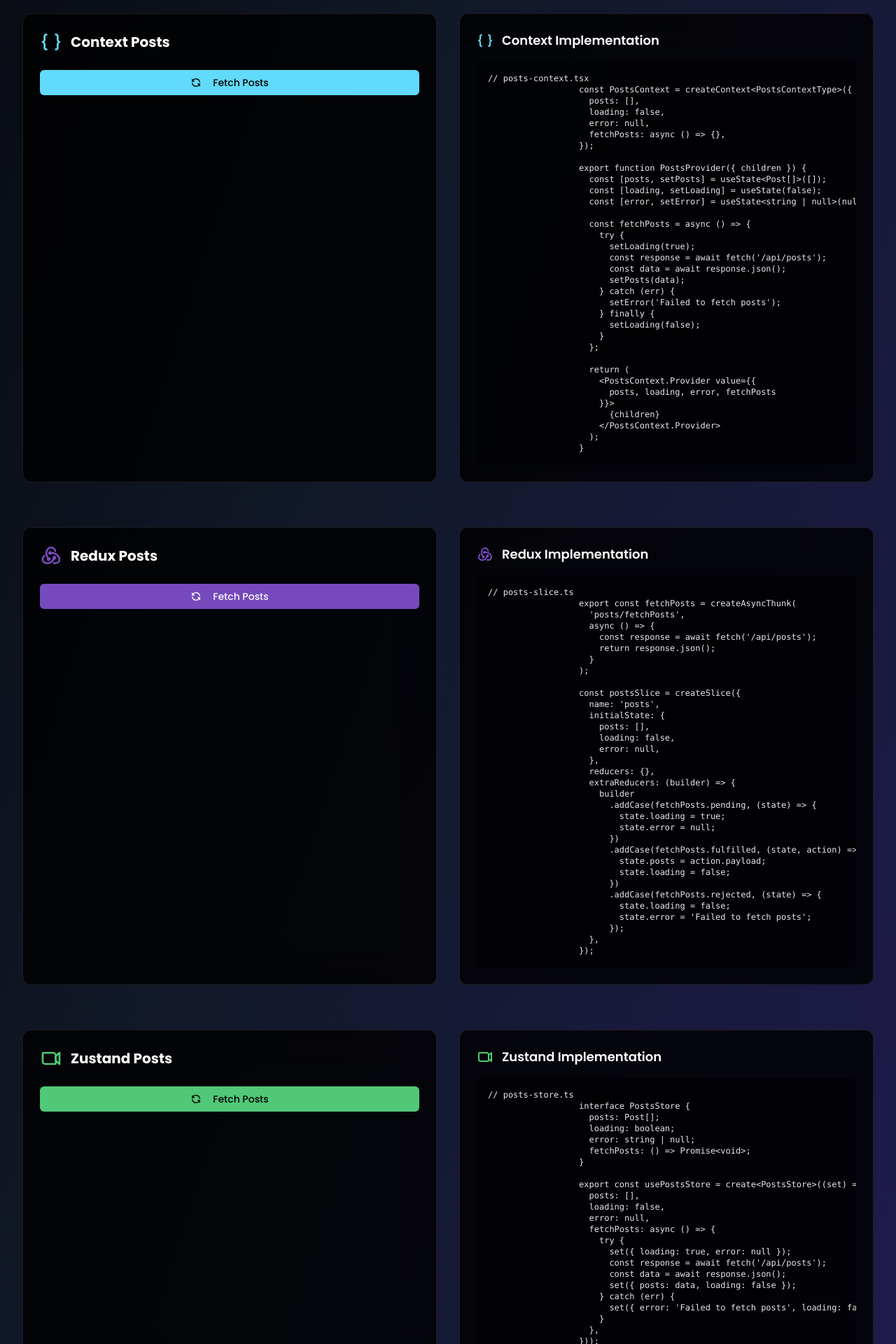
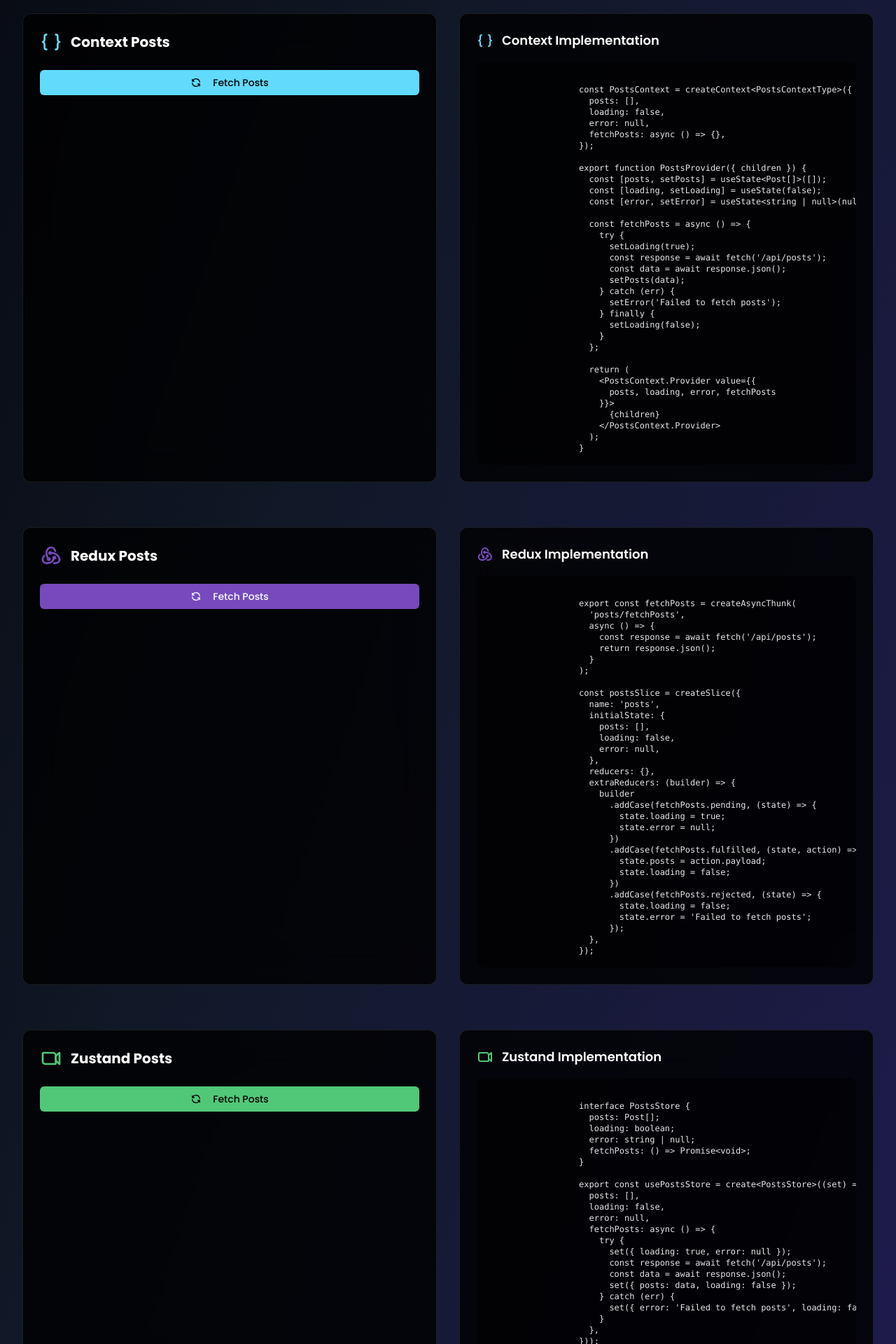
Before and after one commit to suhaybkaofficial/statemanagement-101, a Next.js app: page / in a window 1280 px wide. Shown: the part 1880-3800 px from the top of the page at 70% size. Built offline with nearby package versions, Linux system fonts and the light colour scheme.

Commit message:
Update posts-management-demo.tsx

```diff
--- a/components/posts-management-demo.tsx
+++ b/components/posts-management-demo.tsx
@@ -87,7 +87,7 @@ export default function PostsManagementDemo() {
               <div className="relative">
                 <pre className="p-4 rounded-lg bg-black/50 text-xs overflow-x-auto">
                   <code className="text-gray-200">
-                  {`// posts-context.tsx
+                  {`
                   const PostsContext = createContext<PostsContextType>({
                     posts: [],
                     loading: false,
@@ -163,7 +163,7 @@ export default function PostsManagementDemo() {
               <div className="relative">
                 <pre className="p-4 rounded-lg bg-black/50 text-xs overflow-x-auto">
                   <code className="text-gray-200">
-                  {`// posts-slice.ts
+                  {`
                   export const fetchPosts = createAsyncThunk(
                     'posts/fetchPosts',
                     async () => {
@@ -238,7 +238,7 @@ export default function PostsManagementDemo() {
               <div className="relative">
                 <pre className="p-4 rounded-lg bg-black/50 text-xs overflow-x-auto">
                   <code className="text-gray-200">
-                  {`// posts-store.ts
+                  {`
                   interface PostsStore {
                     posts: Post[];
                     loading: boolean;
```
